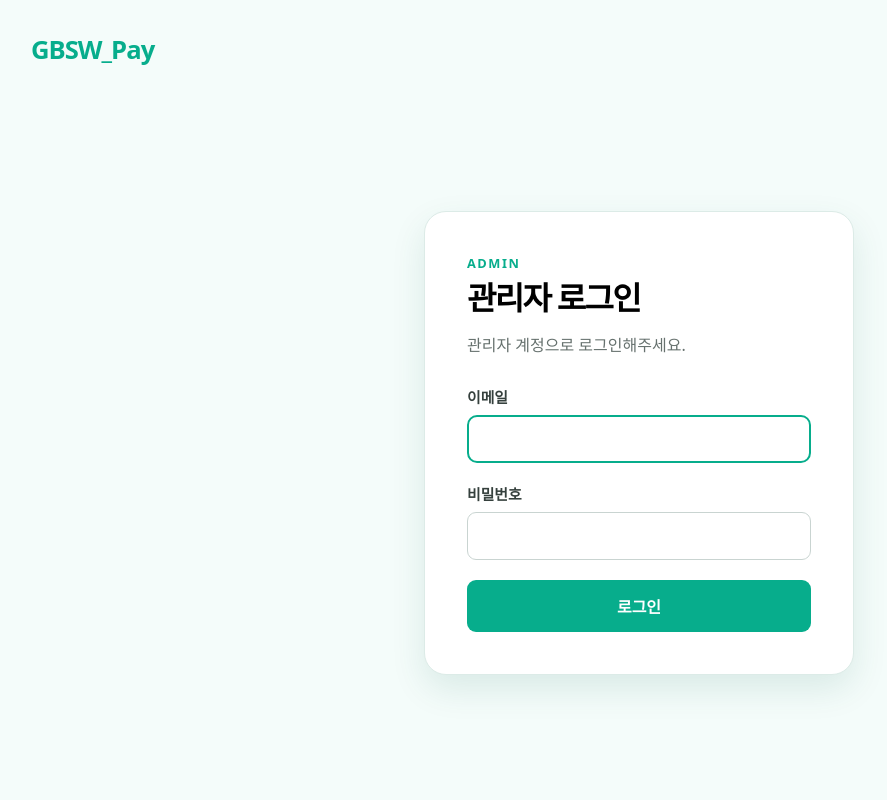
After one commit to Requle26/GS_Pay, a FastAPI app: template app/templates/login.html in a window 1280 px wide. The commit adds this page. Shown: the whole page, without its empty margins (1-888 px from the left). Run offline with FastAPI, Linux system fonts and the light colour scheme; the template is opened without the code that fills it, so the values that code supplies are empty.

Commit message:
login_test01

```diff
--- /dev/null
+++ b/app/auth.py
@@ -0,0 +1,52 @@
+"""Authentication helpers for administrator-only routes."""
+
+import os
+from typing import Any
+
+from fastapi import Request
+from supabase import create_client
+
+from app.database import get_supabase
+
+
+ADMIN_COOKIE_NAME = "gs_pay_admin_token"
+
+
+def get_auth_client():
+    """Create a short-lived client for Supabase Auth requests."""
+    return create_client(
+        os.environ["SUPABASE_URL"],
+        os.environ["SUPABASE_PUBLISHABLE_KEY"],
+    )
+
+
+def get_current_admin(request: Request) -> dict[str, Any] | None:
+    """Validate the cookie token and return an active admin profile, if any."""
+    access_token = request.cookies.get(ADMIN_COOKIE_NAME)
+    if not access_token:
+        return None
+
+    try:
+        user_response = get_auth_client().auth.get_user(access_token)
+        user = user_response.user
+        if user is None:
+            return None
+
+        response = (
+            get_supabase()
+            .table("admins")
+            .select("id, username, role, booth_id")
+            .eq("id", str(user.id))
+            .eq("status", "ACTIVE")
+            .limit(1)
+            .execute()
+        )
+    except Exception:
+        return None
+
+    return response.data[0] if response.data else None
+
+
+def use_secure_cookie() -> bool:
+    """Keep cookies HTTPS-only by default; disable only for localhost development."""
+    return os.getenv("COOKIE_SECURE", "true").lower() not in {"0", "false", "no"}
--- a/app/main.py
+++ b/app/main.py
@@ -1,8 +1,15 @@
 from pathlib import Path
 
-from fastapi import FastAPI, HTTPException, Request
+from fastapi import FastAPI, Form, HTTPException, Request
+from fastapi.responses import RedirectResponse
 from fastapi.staticfiles import StaticFiles
 from fastapi.templating import Jinja2Templates
+from app.auth import (
+    ADMIN_COOKIE_NAME,
+    get_auth_client,
+    get_current_admin,
+    use_secure_cookie,
+)
 from app.database import get_supabase
 
 
@@ -23,6 +30,92 @@ async def home(request: Request):
     )
 
 
+@app.get("/login", name="login_form")
+def login_form(request: Request):
+    if get_current_admin(request):
+        return RedirectResponse(url="/admin", status_code=303)
+
+    return templates.TemplateResponse(
+        request=request,
+        name="login.html",
+        context={"title": "관리자 로그인"},
+    )
+
+
+@app.post("/login", name="login")
+def login(
+    request: Request,
+    email: str = Form(),
+    password: str = Form(),
+):
+    try:
+        auth_response = get_auth_client().auth.sign_in_with_password(
+            {"email": email, "password": password}
+        )
+        session = auth_response.session
+        user = auth_response.user
+        if session is None or user is None:
+            raise ValueError("Missing authentication session")
+
+        admin_response = (
+            get_supabase()
+            .table("admins")
+            .select("id")
+            .eq("id", str(user.id))
+            .eq("status", "ACTIVE")
+            .limit(1)
+            .execute()
+        )
+        if not admin_response.data:
+            raise PermissionError("Inactive or unregistered administrator")
+    except Exception:
+        return templates.TemplateResponse(
+            request=request,
+            name="login.html",
+            context={
+                "title": "관리자 로그인",
+                "error": "이메일, 비밀번호 또는 관리자 권한을 확인해주세요.",
+            },
+            status_code=401,
+        )
+
+    response = RedirectResponse(url="/admin", status_code=303)
+    response.set_cookie(
+        key=ADMIN_COOKIE_NAME,
+        value=session.access_token,
+        max_age=60 * 60,
+        httponly=True,
+        secure=use_secure_cookie(),
+        samesite="lax",
+    )
+    return response
+
+
+@app.post("/logout", name="logout")
+def logout():
+    response = RedirectResponse(url="/", status_code=303)
+    response.delete_cookie(
+        key=ADMIN_COOKIE_NAME,
+        httponly=True,
+        secure=use_secure_cookie(),
+        samesite="lax",
+    )
+    return response
+
+
+@app.get("/admin", name="admin_dashboard")
+def admin_dashboard(request: Request):
+    admin = get_current_admin(request)
+    if admin is None:
+        return RedirectResponse(url="/login", status_code=303)
+
+    return templates.TemplateResponse(
+        request=request,
+        name="admin.html",
+        context={"title": "관리자 페이지", "admin": admin},
+    )
+
+
 @app.get("/api/cards/{serial_number}")
 def get_card_balance(serial_number: str):
     response = (
--- a/app/static/css/style.css
+++ b/app/static/css/style.css
@@ -47,7 +47,47 @@ body {
   border: 3px solid currentColor;
   border-radius: 18px;
   cursor: pointer;
+  text-decoration: none;
 }
+
+.admin-auth-page {
+  min-height: 100dvh;
+  padding: 32px;
+  background: #f4fcfa;
+}
+
+.admin-brand {
+  color: #07ad8c;
+  font-size: 1.6rem;
+  font-weight: 800;
+  letter-spacing: -1px;
+  text-decoration: none;
+}
+
+.login-card,
+.admin-dashboard {
+  width: min(100%, 430px);
+  margin: min(18vh, 150px) auto 0;
+  padding: 42px;
+  background: #fff;
+  border: 1px solid #dcebe7;
+  border-radius: 22px;
+  box-shadow: 0 14px 35px rgba(4, 92, 74, .11);
+}
+
+.eyebrow { margin: 0 0 9px; color: #07ad8c; font-size: .8rem; font-weight: 800; letter-spacing: .12em; }
+.login-card h1, .admin-dashboard h1 { font-size: 2rem; letter-spacing: -1.7px; }
+.login-description, .admin-dashboard > p { color: #66716e; }
+.login-error { margin: 20px 0 0; padding: 12px; color: #b42318; background: #fff0ef; border-radius: 9px; font-size: .92rem; }
+
+.login-form { display: grid; gap: 20px; margin-top: 30px; }
+.login-form label { display: grid; gap: 8px; color: #35403d; font-size: .93rem; font-weight: 700; }
+.login-form input { width: 100%; padding: 13px; font: inherit; border: 1px solid #c9d4d1; border-radius: 9px; outline-color: #07ad8c; }
+.login-form button, .logout-button { padding: 14px; color: #fff; font: inherit; font-weight: 700; background: #07ad8c; border: 0; border-radius: 9px; cursor: pointer; }
+
+.admin-header { display: flex; align-items: center; justify-content: space-between; }
+.logout-button { padding: 9px 14px; background: #fff; color: #087e68; border: 1px solid #9bd8cb; }
+.admin-note { margin-top: 30px; padding-top: 20px; border-top: 1px solid #e4ece9; }
 
 .login-button svg { width: 22px; height: 22px; fill: none; stroke: currentColor; stroke-width: 2.3; stroke-linecap: round; stroke-linejoin: round; }
 
@@ -130,4 +170,6 @@ footer {
   .topbar { height: 88px; padding: 0 20px; }
   .login-button { padding: 8px 13px; border-width: 2px; border-radius: 14px; font-size: .95rem; }
   .balance-section { padding-top: 100px; }
+  .admin-auth-page { padding: 22px; }
+  .login-card, .admin-dashboard { margin-top: 90px; padding: 29px 24px; }
 }
--- a/app/templates/index.html
+++ b/app/templates/index.html
@@ -4,10 +4,10 @@
   <main class="pay-page">
     <header class="topbar">
       <a class="brand" href="/" aria-label="GBSW Pay 홈">GBSW_Pay</a>
-      <button class="login-button" type="button">
+      <a class="login-button" href="/login">
         <svg aria-hidden="true" viewBox="0 0 24 24"><path d="M13 4h5a2 2 0 0 1 2 2v12a2 2 0 0 1-2 2h-5M3 12h12m-4-4 4 4-4 4"/></svg>
         로그인
-      </button>
+      </a>
     </header>
 
     <section class="balance-section" aria-labelledby="page-title">
@@ -30,7 +30,7 @@
       <p id="scan-status" class="scan-status" aria-live="polite"></p>
     </section>
 
-    <footer>문의:</footer>
+    <footer>문의: 1402 김성일</footer>
   </main>
   <script src="{{ url_for('static', path='js/nfc.js') }}"></script>
 {% endblock %}
--- /dev/null
+++ b/app/templates/login.html
@@ -0,0 +1,28 @@
+{% extends "base.html" %}
+
+{% block content %}
+  <main class="admin-auth-page">
+    <a class="admin-brand" href="/">GBSW_Pay</a>
+    <section class="login-card" aria-labelledby="login-title">
+      <p class="eyebrow">ADMIN</p>
+      <h1 id="login-title">관리자 로그인</h1>
+      <p class="login-description">관리자 계정으로 로그인해주세요.</p>
+
+      {% if error %}
+        <p class="login-error" role="alert">{{ error }}</p>
+      {% endif %}
+
+      <form method="post" action="/login" class="login-form">
+        <label>
+          이메일
+          <input name="email" type="email" autocomplete="email" required autofocus>
+        </label>
+        <label>
+          비밀번호
+          <input name="password" type="password" autocomplete="current-password" required>
+        </label>
+        <button type="submit">로그인</button>
+      </form>
+    </section>
+  </main>
+{% endblock %}
```
Also changed, not shown: app/templates/admin.html (added, +18 -0 lines), README.md, 1 other file.
